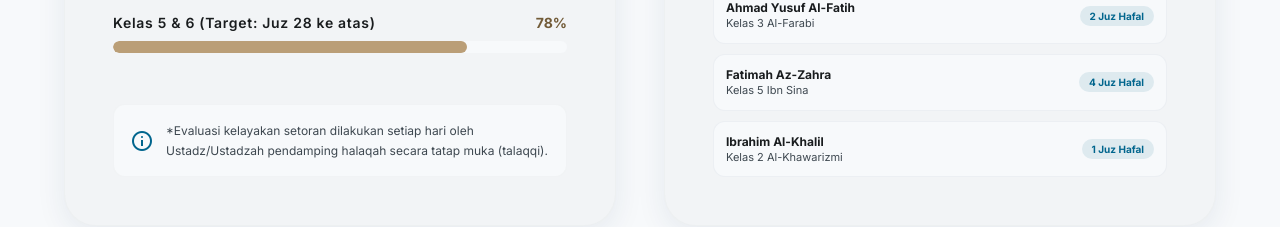
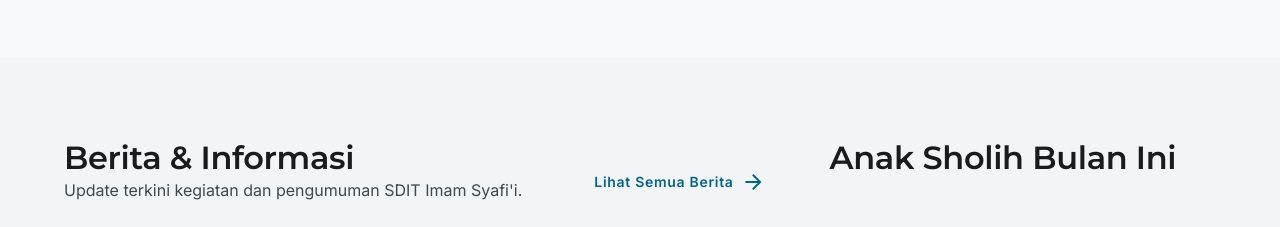
Before and after one commit to hafidzullah-onlearning/sdit-imam-syafii, a Next.js app: page / in a window 1280 px wide. Shown: the part 2109-2336 px from the top of the page. Built offline with nearby package versions, Linux system fonts and the light colour scheme.

Commit message:
feat: implement home page structure with section components

```diff
--- a/src/app/page.tsx
+++ b/src/app/page.tsx
@@ -2,10 +2,10 @@
 import Hero from "@/components/Hero";
 import Stats from "@/components/Stats";
 import Keunggulan from "@/components/Keunggulan";
-import TahfidzSummary from "@/components/TahfidzSummary";
 import VisiMisi from "@/components/VisiMisi";
 import Berita from "@/components/Berita";
 import AnakSholih from "@/components/AnakSholih";
+import TahfidzSummary from "@/components/TahfidzSummary";
 import Footer from "@/components/Footer";
 
 export default function Home() {
@@ -17,7 +17,6 @@
         <Hero />
         <Stats />
         <Keunggulan />
-        <TahfidzSummary />
         <VisiMisi />
 
         {/* News & Anak Sholih Combo Section */}
@@ -30,6 +29,8 @@
             <AnakSholih />
           </div>
         </section>
+
+        <TahfidzSummary />
       </main>
 
       <Footer />
```
